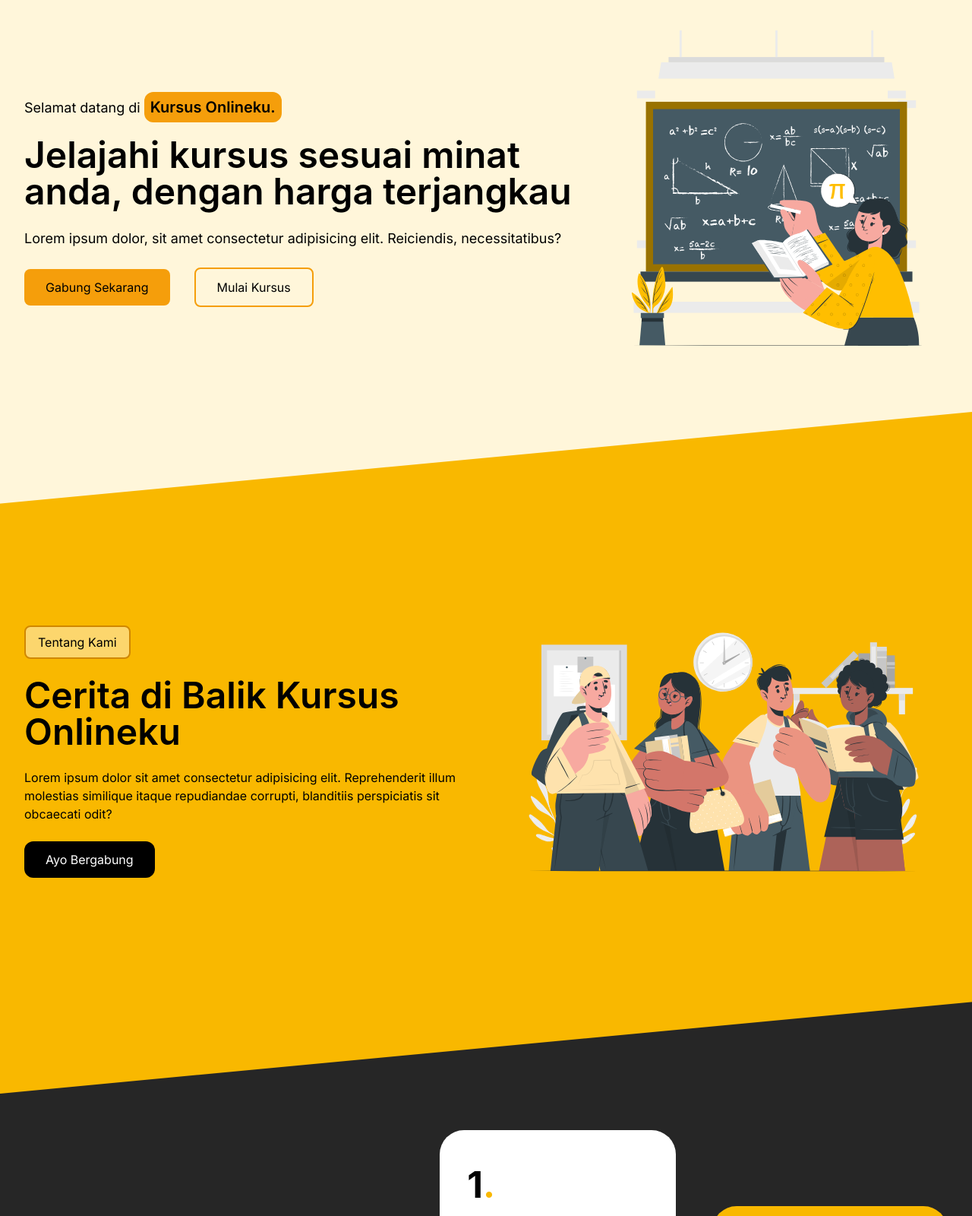
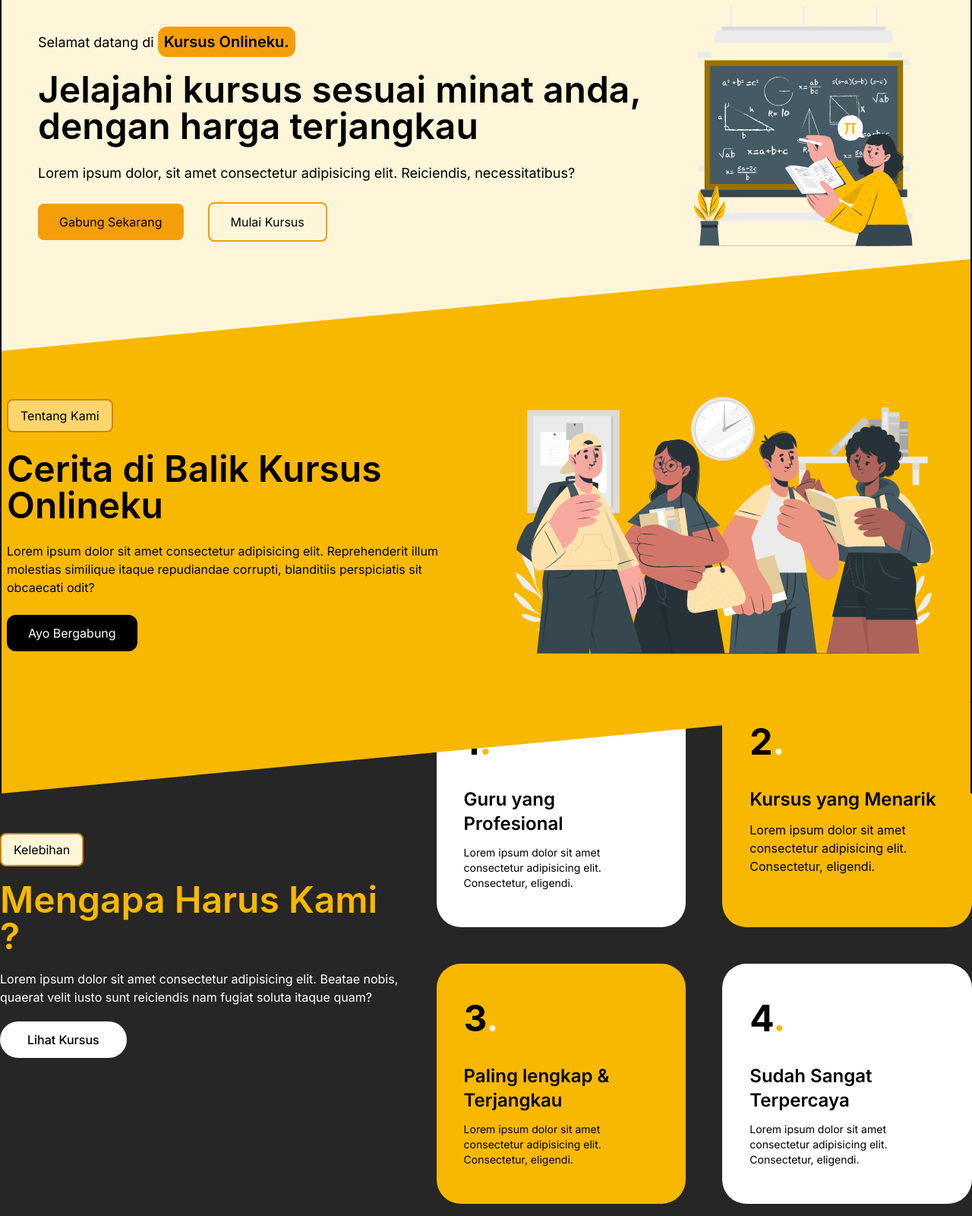
Before and after one commit to HEXS1010/web-kursus, a website built with Vite: page index.html in a window 1280 px wide. Shown: the part 120-1720 px from the top of the page at 76% size. Built offline with nearby package versions, Linux system fonts and the light colour scheme.

Commit message:
selesai untuk ganti style di hero dan tentang kami

```diff
--- a/index.html
+++ b/index.html
@@ -21,7 +21,7 @@
       rel="stylesheet"
     />
   </head>
-  <body>
+  <body class="bg-white">
     <header class="fixed top-0 left-0 w-full bg-nav border-b-[2px] z-60">
       <div class="max-w-7xl mx-auto px-2 sm:px-6 lg:px-8">
         <nav class="h-[80px] flex justify-between items-center font-nav-text">
@@ -47,13 +47,13 @@
 
     <main>
       <!-- hero section -->
-      <section class="h-dvh py-40 bg-body">
-        <div class="max-w-7xl mx-auto px-2 sm:px-6 lg:px-8">
+      <section>
+        <div class="relative overflow-hidden max-w-[90rem] mx-auto">
           <div
-            class="flex flex-col justify-center items-center md:flex-row gap-8"
+            class="bg-body flex flex-col justify-center items-center md:flex-row gap-8 border-x-2"
           >
             <div
-              class="flex flex-col gap-[1.5rem] text-center px-9 md:text-left md:px-0"
+              class="flex flex-col gap-[1.5rem] text-center  md:text-left pl-12 mt-32 mb-32"
             >
               <p class="font-normal text-sm font-nav-text md:text-lg">
                 Selamat datang di
@@ -86,13 +86,12 @@
               </div>
             </div>
 
-            <div class="w-[67%] md:w-[70%]">
+            <div class="w-[60%] md:w-[50%] mb-32 mt-32 pr-12">
               <img src="img/Mathematics-cuate.svg" alt="gamabr-animasi" />
             </div>
           </div>
-        </div>
 
-        <div class="custom-shape-divider-bottom-1786354546">
+          <div class="custom-shape-divider-bottom-1786354546 border-x-2">
             <svg
               data-name="Layer 1"
               xmlns="http://www.w3.org/2000/svg"
@@ -105,13 +104,14 @@
               ></path>
             </svg>
           </div>
+        </div>
       </section>
 
       <!-- About us Section -->
-      <section class="bg-hero py-28">
-        <div class="max-w-7xl mx-auto px-2 sm:px-6 lg:px-8">
+      <section>
+        <div class="relative max-w-[90rem] mx-auto">
           <div
-            class="flex flex-col justify-center items-center md:flex-row gap-12"
+            class="bg-hero flex flex-col justify-center items-center md:flex-row gap-12 border-x-2"
           >
             <div
               class="flex flex-col text-center gap-[1.5rem] max-w-xl md:text-left"
@@ -136,7 +136,7 @@
               </button>
             </div>
 
-            <div class="w-[67%] md:w-[70%]">
+            <div class="w-[67%] md:w-[50%]">
               <img src="img/Students-cuate.svg" alt="about-us" />
             </div>
           </div>
@@ -144,9 +144,9 @@
       </section>
 
       <!-- kelebihan -->
-      <section class="relative bg-hitam py-52">
-        <div class="max-w-7xl mx-auto px-2 sm:px-6 lg:px-8">
-          <div class="flex justify-center items-center gap-12">
+      <section>
+        <div class="relative max-w-[90rem] mx-auto">
+          <div class="bg-hitam flex justify-center items-center gap-12">
             <div class="flex flex-col gap-5 text-white">
               <span
                 class="bg-body inline-block w-fit px-4 py-2 rounded-lg font-nav border-[2px] border-yellow-600 text-black font-nav-text font-normal text-base"
@@ -169,7 +169,7 @@
 
             <div class="grid grid-cols-2 gap-12">
               <div
-                class="flex flex-col gap-3 bg-nav rounded-4xl px-9 py-12 translate-y-[-20px]"
+                class="flex flex-col gap-3 bg-nav rounded-4xl px-9 py-12 translate-y-[0px]"
               >
                 <h4 class="font-title font-bold text-5xl">
                   1<span class="text-5xl text-hero">.</span>
@@ -183,7 +183,7 @@
                 </p>
               </div>
               <div
-                class="flex flex-col gap-3 bg-hero rounded-4xl px-9 py-12 translate-y-20"
+                class="flex flex-col gap-3 bg-hero rounded-4xl px-9 py-12 translate-y[0]"
               >
                 <h4 class="font-title font-bold text-5xl">
                   2<span class="text-5xl text-nav">.</span>
@@ -197,7 +197,7 @@
                 </p>
               </div>
               <div
-                class="flex flex-col gap-3 bg-hero rounded-4xl px-9 py-12 translate-y-[-20px]"
+                class="flex flex-col gap-3 bg-hero rounded-4xl px-9 py-12 translate-y-[0]"
               >
                 <h4 class="font-title font-bold text-5xl">
                   3<span class="text-5xl text-nav">.</span>
@@ -211,7 +211,7 @@
                 </p>
               </div>
               <div
-                class="flex flex-col gap-3 bg-nav rounded-4xl px-9 py-12 translate-y-20"
+                class="flex flex-col gap-3 bg-nav rounded-4xl px-9 py-12 translate-y-[0]"
               >
                 <h4 class="font-title font-bold text-5xl">
                   4<span class="text-5xl text-hero">.</span>
@@ -226,7 +226,7 @@
               </div>
             </div>
           </div>
-          <div class="custom-shape-divider-top-1786360274">
+          <div class="custom-shape-divider-top-1786360274 border-x-2">
             <svg
               data-name="Layer 1"
               xmlns="http://www.w3.org/2000/svg"
@@ -241,7 +241,7 @@
           </div>
 
           <div
-            class="absolute flex bg-nav -bottom-68 left-1/2 -translate-x-1/2 w-6xl h-84 px-20 py-12 rounded-4xl border-2 gap-16 justify-between items-center z-40"
+            class="absolute flex bg-nav -bottom-96 left-1/2 -translate-x-1/2 w-6xl h-84 px-20 py-12 rounded-4xl border-2 gap-16 justify-between items-center z-40"
           >
             <div class="w-[40%]">
               <img
@@ -423,15 +423,25 @@
         <div class="flex justify-between items-center w-6xl mt-16">
           <div>
             <h6 class="font-title font-bold text-4xl">
-              Selamat Kursus Onlinenya. <br> Semoga Harimu Menyenangkan
+              Selamat Kursus Onlinenya. <br />
+              Semoga Harimu Menyenangkan
             </h6>
           </div>
 
-          <button class="flex justify-between items-center w-50 bg-hero px-12 py-3 font-nav-text font-medium text-lg rounded-full">Lets'go <span>-></span></button>
+          <button
+            class="flex justify-between items-center w-50 bg-hero px-12 py-3 font-nav-text font-medium text-lg rounded-full"
+          >
+            Lets'go <span>-></span>
+          </button>
         </div>
 
-        <div class="flex w-6xl justify-between items-center mt-20 border-t-2 py-7">
-          <p class="font-title font-medium text-lg">Kursus <span class="bg-secondary p-2 text-base rounded-xl">Onlineku.</span></p>
+        <div
+          class="flex w-6xl justify-between items-center mt-20 border-t-2 py-7"
+        >
+          <p class="font-title font-medium text-lg">
+            Kursus
+            <span class="bg-secondary p-2 text-base rounded-xl">Onlineku.</span>
+          </p>
           <p class="font-nav-text font-medium text-base">design by hexs</p>
         </div>
         <div class="custom-shape-divider-top-1786460075">
--- a/src/style.css
+++ b/src/style.css
@@ -17,7 +17,8 @@
 .custom-shape-divider-bottom-1786354546 svg {
   position: relative;
   display: block;
-  width: calc(100% + 1.3px);
+  /* width: calc(100% + 1.3px); */
+  width: 100%;
   height: 140px;
   transform: rotateY(180deg);
   z-index: -1;
```
Lines whose indentation alone changed are shown as unchanged.
